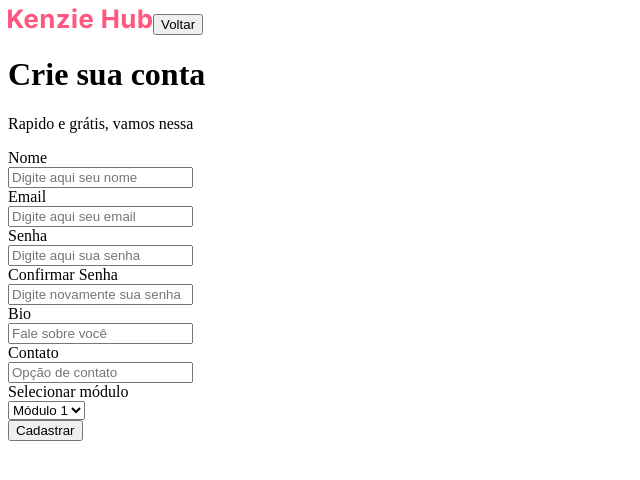
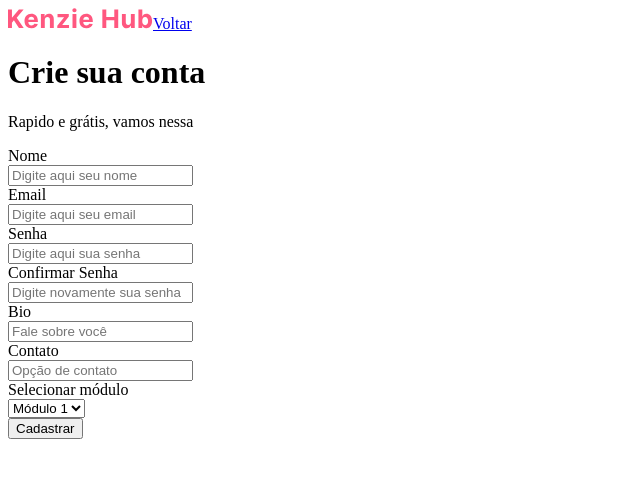
Before and after one commit to DaviSouzaS/kenzie-hub-react-entrega, a React (Create React App) app: page /registerPage in a window 1280 px wide. Shown: the top 480 px of the page, without its empty margins (0-640 px from the left). Built offline with nearby package versions, Linux system fonts and the light colour scheme.

Commit message:
feat: create anchors

```diff
--- a/src/pages/LoginPage/index.jsx
+++ b/src/pages/LoginPage/index.jsx
@@ -1,15 +1,7 @@
 import { LoginForm } from "../../components/LoginForm"
-import { useNavigate } from "react-router-dom"
-import { Button } from "../../components/Button"
 import logo from "../../assets/logo.svg"
 
 export function LoginPage ({setUser}) {
-
-    const navigate = useNavigate()
-
-    function redirectToRegister () {
-        navigate("/registerPage")
-    }
 
     return (
         <div>
@@ -19,10 +11,9 @@ export function LoginPage ({setUser}) {
                     <h1>Login</h1>
                     <LoginForm setUser = {setUser}/>
                     <p>Ainda não possui uma conta?</p>
-                    <Button type={"button"} name = {"Cadastre-se"} redirect = {redirectToRegister}/>
+                    <a href="/registerPage">Cadastre-se</a>
                 </div>
             </div>
         </div>
-
     )
 }
--- a/src/pages/RegisterPage/index.jsx
+++ b/src/pages/RegisterPage/index.jsx
@@ -1,22 +1,14 @@
-import { useNavigate } from "react-router-dom"
 import { RegisterForm } from "../../components/RegisterForm"
-import { Button } from "../../components/Button"
 import logo from "../../assets/logo.svg"
 
 export function RegisterPage () {
-
-    const navigate = useNavigate()
-
-    function redirectToLogin () {
-        navigate("/")
-    }
 
     return (
         <div>
             <div>
                 <div>
                     <img src={logo} alt="kenzie-hub-logo"/>
-                    <Button type = {"click"} name = {"Voltar"} redirect = {redirectToLogin}/>
+                    <a href="/">Voltar</a>
                 </div>
                 <div>
                     <h1>Crie sua conta</h1>
```
Also changed, not shown: 1 other file (tests, documents, lock files or other folders).
